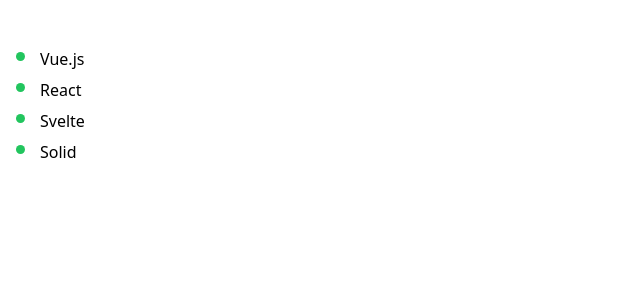
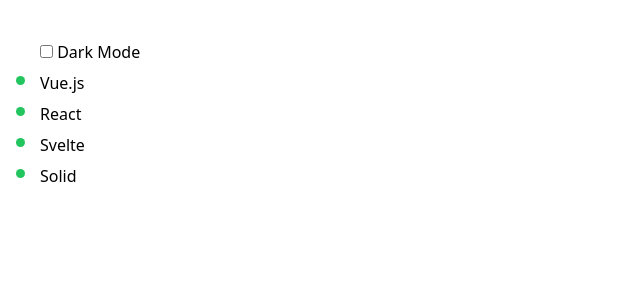
Before and after one commit to alan-maldonado/vue-tailwind, a Vue app: page / in a window 1280 px wide. Shown: the top 300 px of the page, without its empty margins (0-640 px from the left). Built offline with nearby package versions, Linux system fonts and the light colour scheme.

Commit message:
✨ Dark Mode in Tailwind CSS

```diff
--- a/index.html
+++ b/index.html
@@ -6,7 +6,7 @@
     <meta name="viewport" content="width=device-width, initial-scale=1.0" />
     <title>Vite + Vue</title>
   </head>
-  <body>
+  <body class=" dark:bg-gray-900 dark:text-white">
     <div id="app"></div>
     <script type="module" src="/src/main.js"></script>
   </body>
--- a/package.json
+++ b/package.json
@@ -9,6 +9,7 @@
     "preview": "vite preview"
   },
   "dependencies": {
+    "@vueuse/core": "^10.9.0",
     "vue": "^3.4.21",
     "vue-router": "^4.3.0"
   },
--- a/src/App.vue
+++ b/src/App.vue
@@ -2,6 +2,9 @@
 import AppButton from "./components/AppButton.vue";
 import AppInput from "./components/AppInput.vue";
 import TheMainNav from "./components/TheMainNav.vue";
+import { useDark } from "@vueuse/core";
+
+const isDark = useDark();
 </script>
 <template>
   <div class="m-10">
@@ -14,7 +17,8 @@
     <!-- <p class="first-letter:text-5xl selection:bg-blue-500 selection:text-white">
       Lorem ipsum dolor sit amet consectetur adipisicing elit. Eveniet praesentium minima quis dolores sed tempora, vitae tempore voluptas autem sapiente nemo vel aliquam ad reprehenderit laboriosam consequatur rerum aliquid. Sed nihil veniam magni sequi, qui dignissimos earum vitae unde error officiis libero fuga totam eaque alias placeat a quas atque.
     </p> -->
-    <ul class="list-disc marker:text-green-500 marker:text-2xl">
+    <input type="checkbox" v-model="isDark" /> Dark Mode
+    <ul class="list-disc marker:text-2xl marker:text-green-500">
       <li>Vue.js</li>
       <li>React</li>
       <li>Svelte</li>
--- a/tailwind.config.js
+++ b/tailwind.config.js
@@ -8,4 +8,5 @@
     extend: {},
   },
   plugins: [],
+  darkMode: "class"
 }
```
Also changed, not shown: 1 other file (tests, documents, lock files or other folders).
